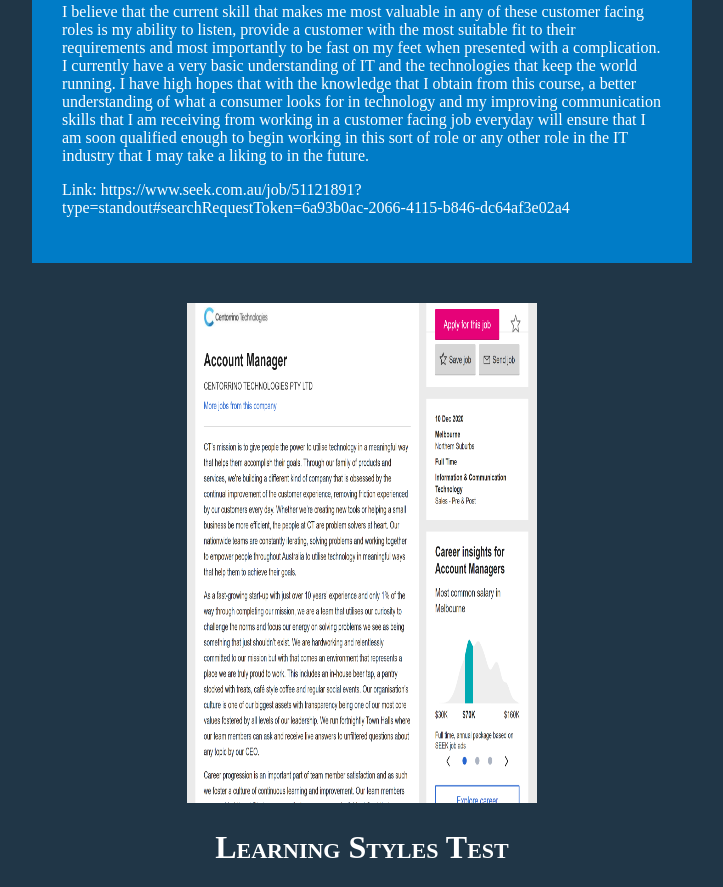
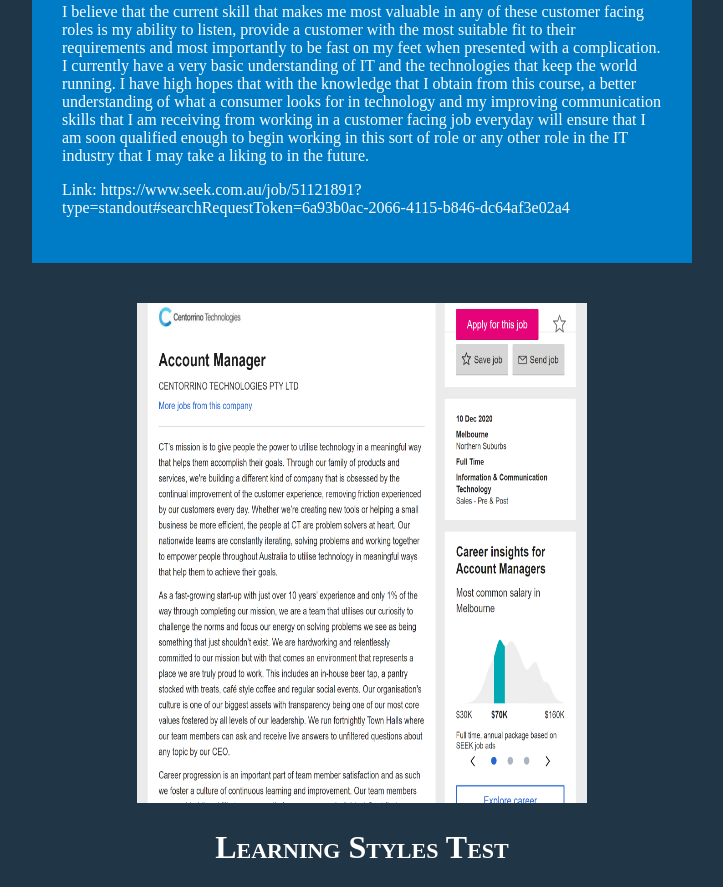
Before and after one commit to NickMpan/A1, a plain HTML site: page index.html in a window 1280 px wide. Shown: the part 2375-3262 px from the top of the page, without its empty margins (278-1001 px from the left). Drawn offline with Linux system fonts and the light colour scheme.

Commit message:
Update index.html

```diff
--- a/index.html
+++ b/index.html
@@ -110,7 +110,7 @@
 		<p>Link: https://www.seek.com.au/job/51121891?type=standout#searchRequestToken=6a93b0ac-2066-4115-b846-dc64af3e02a4</p>
 		</div>
 		<div class="img-container">
-			<img src="ideal-job.png" alt="ideal job" style="width:350px;height:500px">
+			<img src="ideal-job.png" alt="ideal job" style="width:450px;height:500px">
 		</div>
 		<h1 class="thick">Learning Styles Test</h1>
 	</body>
```
